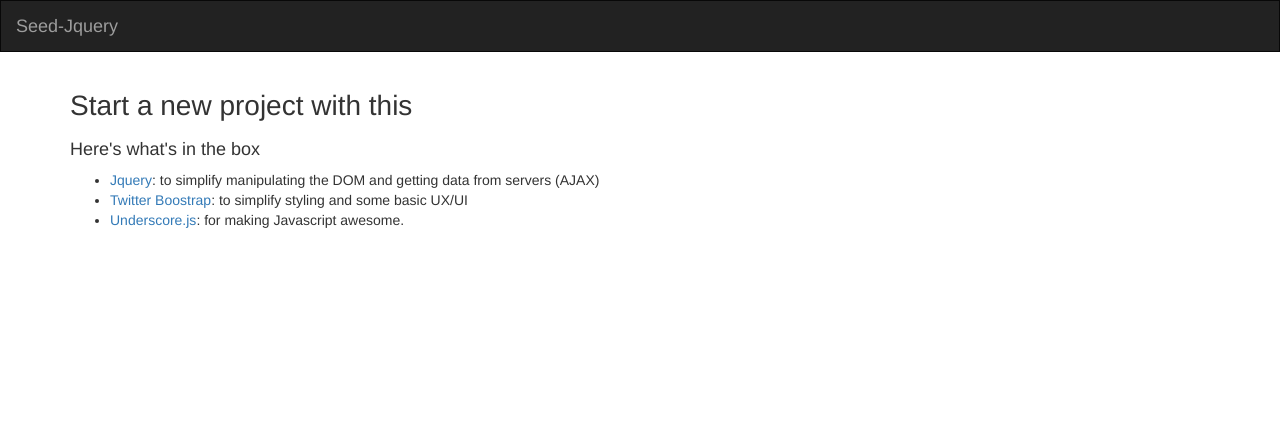
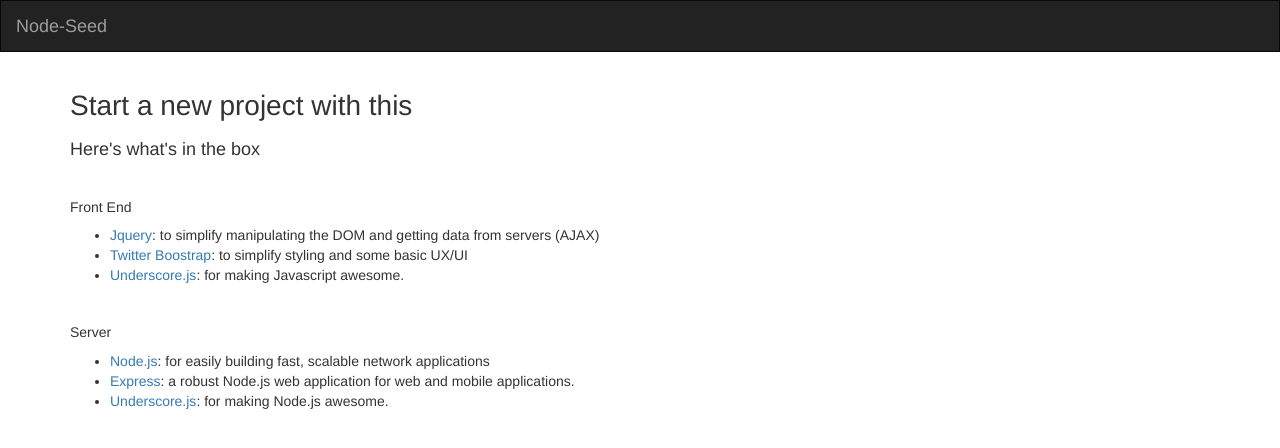
Before and after one commit to henryfreel/node-seed, a website: page public/views/index.html in a window 1280 px wide. Drawn offline with nearby package versions, Linux system fonts and the light colour scheme; files that its build step writes are made by us from their sources; files whose address does not match are found by name.

Commit message:
updates index.html

```diff
--- a/public/views/index.html
+++ b/public/views/index.html
@@ -21,7 +21,7 @@
       <div class="container-fluid">
         <div class="navbar-header">
           <a class="navbar-brand" href="#">
-            Seed-Jquery
+            Node-Seed
           </a>
         </div>
       </div>
@@ -30,10 +30,19 @@
     <div class='container'>
       <h1>Start a new project with this</h1>
       <h4>Here's what's in the box</h4>
+      <br>
+      <h5>Front End</h5>
       <ul>
-        <li><a href="http://en.wikipedia.org/wiki/JQuery">Jquery</a>: to simplify manipulating the DOM and getting data from servers (AJAX)</li>
-        <li><a href="http://en.wikipedia.org/wiki/Bootstrap_%28front-end_framework%29">Twitter Boostrap</a>: to simplify styling and some basic UX/UI</li>
-        <li><a href="http://en.wikipedia.org/wiki/Underscore.js">Underscore.js</a>: for making Javascript awesome.</li>
+        <li><a href="https://jquery.com/">Jquery</a>: to simplify manipulating the DOM and getting data from servers (AJAX)</li>
+        <li><a href="http://getbootstrap.com/">Twitter Boostrap</a>: to simplify styling and some basic UX/UI</li>
+        <li><a href="http://underscorejs.org/">Underscore.js</a>: for making Javascript awesome.</li>
+      </ul>
+      <br>
+      <h5>Server</h5>
+      <ul>
+        <li><a href="https://nodejs.org/">Node.js</a>: for easily building fast, scalable network applications</li>
+        <li><a href="http://expressjs.com/">Express</a>: a robust Node.js web application for web and mobile applications.</li>
+        <li><a href="http://underscorejs.org/">Underscore.js</a>: for making Node.js awesome.</li>
       </ul>
     </div>
 
```
